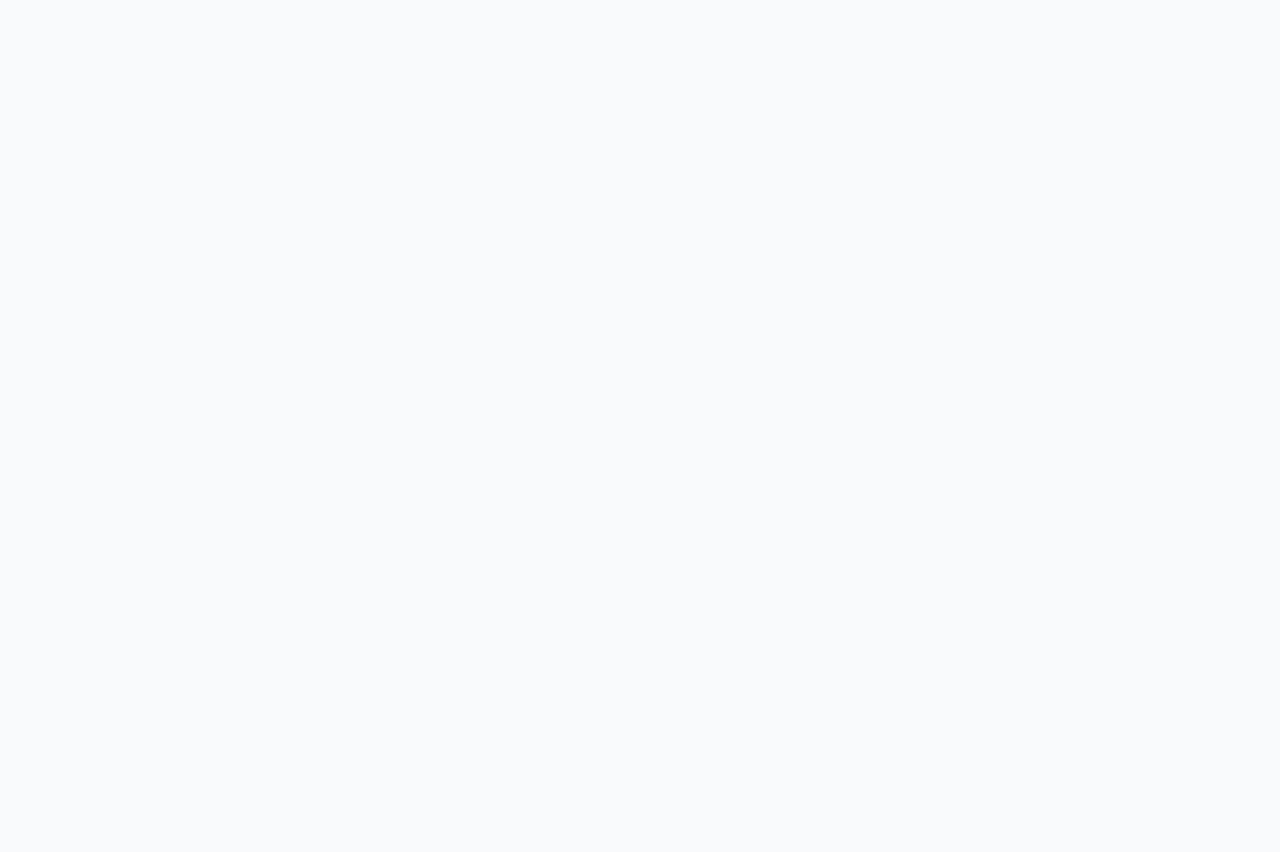
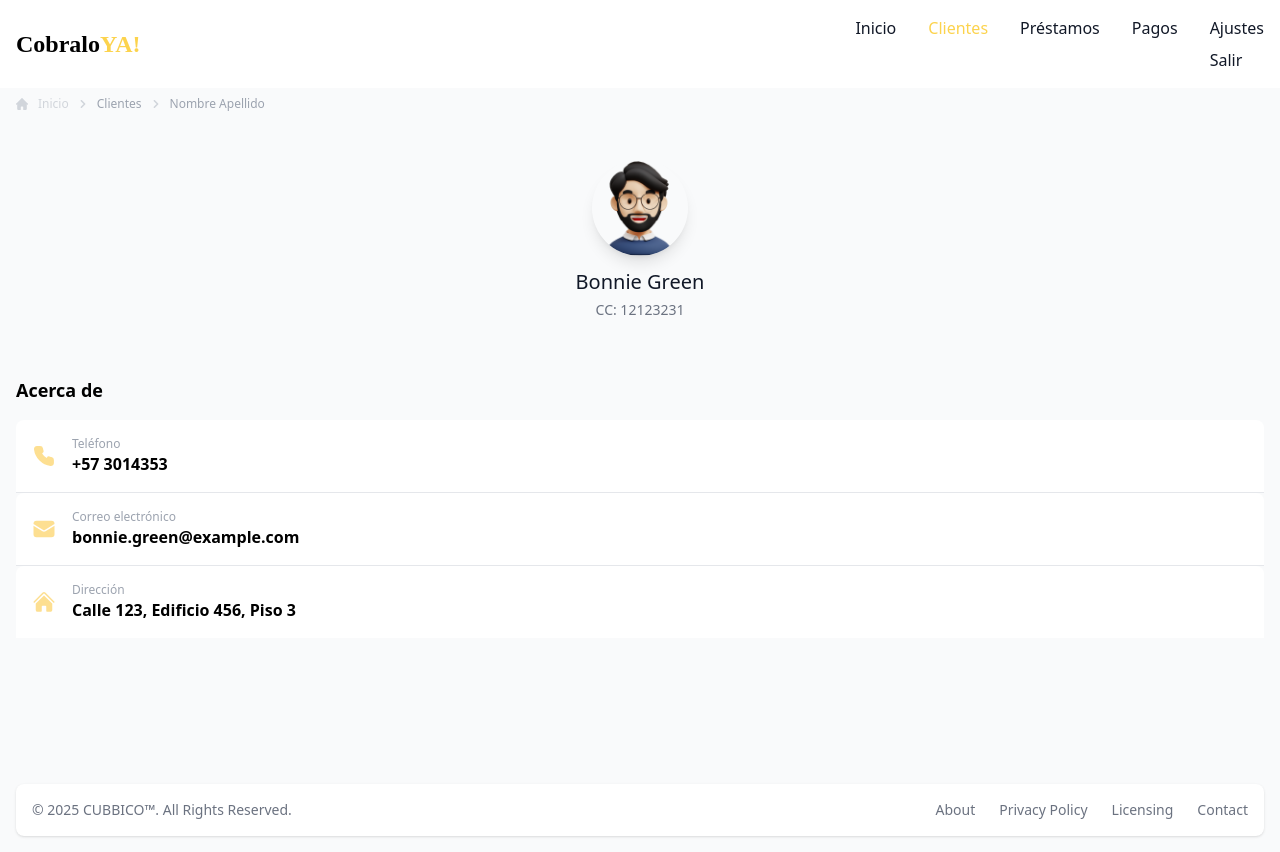
Before and after one commit to jhofrandev/cobraloya-frontend, a React (Vite) app: page /clients/1 in a window 1280 px wide. Before the commit this address had no page. Before the commit the page ends 800 px from the top, so only its background shows below. Built offline with nearby package versions, Linux system fonts and the light colour scheme; a web font is replaced by a local one.

Commit message:
feat(client): add client details view and navigation
Implement client details page with contact information and navigation from clients list

```diff
--- a/src/router.tsx
+++ b/src/router.tsx
@@ -6,6 +6,7 @@ import ClientsView from "./views/client/ClientsView";
 import LoansView from "./views/loan/LoansView";
 import RegisterPaymentView from "./views/payment/RegisterPaymentView";
 import SettingsView from "./views/setting/SettingsView";
+import ClientDetails from "./views/client/ClientDetails";
 
 export default function Router() {
   return (
@@ -14,6 +15,7 @@ export default function Router() {
         <Route element={<AppLayout />}>
           <Route path="/" element={<DashboardView />} index />
           <Route path="/clients" element={<ClientsView />} />
+          <Route path="/clients/:clientId" element={<ClientDetails />} />
           <Route path="/loans" element={<LoansView />} />
           <Route path="/payment/register" element={<RegisterPaymentView />} />
           <Route path="/settings" element={<SettingsView />} />
--- /dev/null
+++ b/src/views/client/ClientDetails.tsx
@@ -0,0 +1,130 @@
+import Breadcrumb from "../../components/Breadcrumb";
+
+export default function ClientDetails() {
+  return (
+    <>
+      <Breadcrumb className="mt-2 mb-8">
+        <li aria-current="page">
+          <div className="flex items-center">
+            <svg
+              className="rtl:rotate-180 w-2 h-2 text-gray-300 mx-0.5"
+              aria-hidden="true"
+              xmlns="http://www.w3.org/2000/svg"
+              fill="none"
+              viewBox="0 0 6 10"
+            >
+              <path
+                stroke="currentColor"
+                strokeLinecap="round"
+                strokeLinejoin="round"
+                strokeWidth="2"
+                d="m1 9 4-4-4-4"
+              />
+            </svg>
+            <span className="ms-1 text-xs font-medium text-gray-400 md:ms-2 dark:text-gray-400">
+              Clientes
+            </span>
+          </div>
+        </li>
+        <li aria-current="page">
+          <div className="flex items-center">
+            <svg
+              className="rtl:rotate-180 w-2 h-2 text-gray-300 mx-0.5"
+              aria-hidden="true"
+              xmlns="http://www.w3.org/2000/svg"
+              fill="none"
+              viewBox="0 0 6 10"
+            >
+              <path
+                stroke="currentColor"
+                strokeLinecap="round"
+                strokeLinejoin="round"
+                strokeWidth="2"
+                d="m1 9 4-4-4-4"
+              />
+            </svg>
+            <span className="ms-1 text-xs font-medium text-gray-400 md:ms-2 dark:text-gray-400">
+              Nombre Apellido
+            </span>
+          </div>
+        </li>
+      </Breadcrumb>
+
+      <div className="mx-4 p-4">
+        <div className="flex flex-col items-center pb-10">
+          <img
+            className="w-24 h-24 mb-3 rounded-full shadow-lg"
+            src="/avatar-men.png"
+            alt="Bonnie image"
+          />
+          <h5 className="mb-1 text-xl font-medium text-gray-900 dark:text-white">
+            Bonnie Green
+          </h5>
+          <span className="text-sm text-gray-500 dark:text-gray-400">
+            CC: 12123231
+          </span>
+        </div>
+      </div>
+
+      <h3 className="mx-4 mb-4 text-lg font-semibold">Acerca de</h3>
+
+      <div className="divide-y divide-gray-200 dark:divide-gray-700">
+        <div className="flex items-center gap-4 mx-4 p-4 rounded-t-lg bg-white dark:bg-gray-800">
+          <svg
+            className="w-6 h-8 text-yellow-400/50"
+            aria-hidden="true"
+            xmlns="http://www.w3.org/2000/svg"
+            fill="currentColor"
+            viewBox="0 0 24 24"
+          >
+            <path d="M19.44 13c-.22 0-.45-.07-.67-.12a9.44 9.44 0 0 1-1.31-.39 2 2 0 0 0-2.48 1l-.22.45a12.18 12.18 0 0 1-2.66-2 12.18 12.18 0 0 1-2-2.66l.42-.28a2 2 0 0 0 1-2.48 10.33 10.33 0 0 1-.39-1.31c-.05-.22-.09-.45-.12-.68a3 3 0 0 0-3-2.49h-3a3 3 0 0 0-3 3.41 19 19 0 0 0 16.52 16.46h.38a3 3 0 0 0 2-.76 3 3 0 0 0 1-2.25v-3a3 3 0 0 0-2.47-2.9z" />
+          </svg>
+          <div className="flex-1">
+            <h4 className="text-xs font-normal text-gray-400 truncate dark:text-white">
+              Teléfono
+            </h4>
+            <p className="text-md font-semibold">+57 3014353</p>
+          </div>
+        </div>
+        <div className="flex items-center gap-4 mx-4 p-4 rounded-t-lg bg-white dark:bg-gray-800">
+          <svg
+            className="w-6 h-8 text-yellow-400/50"
+            aria-hidden="true"
+            xmlns="http://www.w3.org/2000/svg"
+            fill="currentColor"
+            viewBox="0 0 24 24"
+          >
+            <path d="M1.5 8.67v8.58a3 3 0 003 3h15a3 3 0 003-3V8.67l-8.928 5.493a3 3 0 01-3.144 0L1.5 8.67z" />
+            <path d="M22.5 6.908V6.75a3 3 0 00-3-3h-15a3 3 0 00-3 3v.158l9.714 5.978a1.5 1.5 0 001.572 0L22.5 6.908z" />
+          </svg>
+          <div className="flex-1">
+            <h4 className="text-xs font-normal text-gray-400 truncate dark:text-white">
+              Correo electrónico
+            </h4>
+            <p className="text-md font-semibold">bonnie.green@example.com</p>
+          </div>
+        </div>
+        <div className="flex items-center gap-4 mx-4 p-4 rounded-t-lg bg-white dark:bg-gray-800">
+          <svg
+            className="w-6 h-8 text-yellow-400/50"
+            aria-hidden="true"
+            xmlns="http://www.w3.org/2000/svg"
+            fill="currentColor"
+            viewBox="0 0 24 24"
+          >
+            <path d="M11.47 3.84a.75.75 0 011.06 0l8.69 8.69a.75.75 0 101.06-1.06l-8.689-8.69a2.25 2.25 0 00-3.182 0l-8.69 8.69a.75.75 0 001.061 1.06l8.69-8.69z" />
+            <path d="M12 5.432l8.159 8.159c.03.03.06.058.091.086v6.198c0 1.035-.84 1.875-1.875 1.875H15a.75.75 0 01-.75-.75v-4.5a.75.75 0 00-.75-.75h-3a.75.75 0 00-.75.75V21a.75.75 0 01-.75.75H5.625a1.875 1.875 0 01-1.875-1.875v-6.198a2.29 2.29 0 00.091-.086L12 5.43z" />
+          </svg>
+          <div className="flex-1">
+            <h4 className="text-xs font-normal text-gray-400 truncate dark:text-white">
+              Dirección
+            </h4>
+            <p className="text-md font-semibold">
+              Calle 123, Edificio 456, Piso 3
+            </p>
+          </div>
+        </div>
+      </div>
+    </>
+  );
+}
--- a/src/views/client/ClientsView.tsx
+++ b/src/views/client/ClientsView.tsx
@@ -44,41 +44,41 @@ export default function ClientsView() {
             role="list"
             className="divide-y divide-gray-200 dark:divide-gray-700"
           >
-            <li className="px-4 py-4 sm:py-4">
+            <Link to={`/clients/1`} className="px-4 py-4 sm:py-4">
               <ClientSummary
                 name="Neil Sims"
                 urlImage="/avatar-men.png"
                 status="active"
               />
-            </li>
-            <li className="px-4 py-4 sm:py-4">
+            </Link>
+            <Link to={`/clients/2`} className="px-4 py-4 sm:py-4">
               <ClientSummary
                 name="Bonnie Green"
                 urlImage="/avatar-men.png"
                 status="inArrears"
               />
-            </li>
-            <li className="px-4 py-4 sm:py-4">
+            </Link>
+            <Link to={`/clients/3`} className="px-4 py-4 sm:py-4">
               <ClientSummary
                 name="Michael Gough"
                 urlImage="/avatar-men.png"
                 status="inactive"
               />
-            </li>
-            <li className="px-4 py-4 sm:py-4">
+            </Link>
+            <Link to={`/clients/4`} className="px-4 py-4 sm:py-4">
               <ClientSummary
                 name="Lana image"
                 urlImage="/avatar-men.png"
                 status="inArrears"
               />
-            </li>
-            <li className="px-4 pt-4 pb-0 sm:pt-4">
+            </Link>
+            <Link to={`/clients/5`} className="px-4 py-4 sm:py-4">
               <ClientSummary
                 name="Thomes Lean"
                 urlImage="/avatar-men.png"
                 status="active"
               />
-            </li>
+            </Link>
           </ul>
         </div>
       </div>
```
